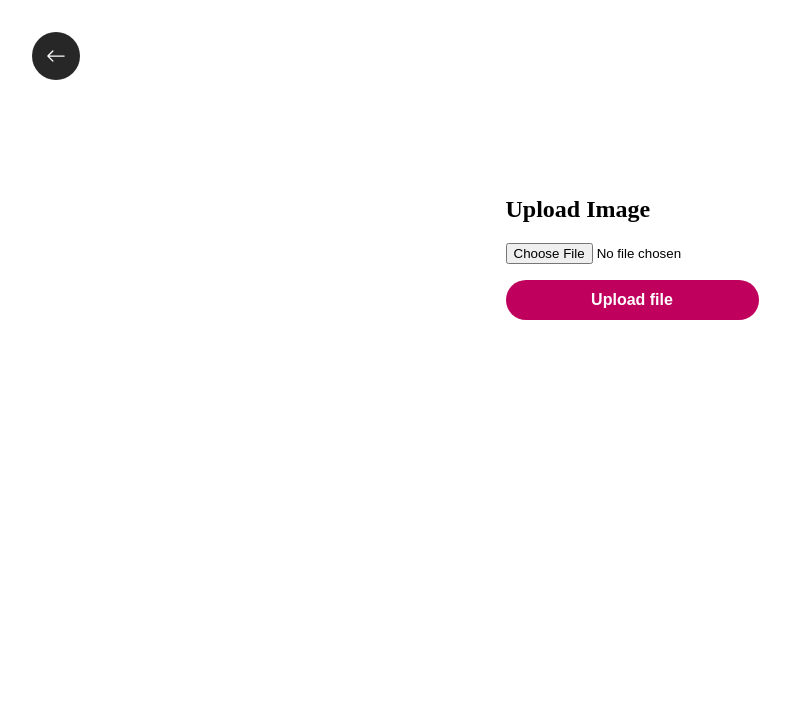
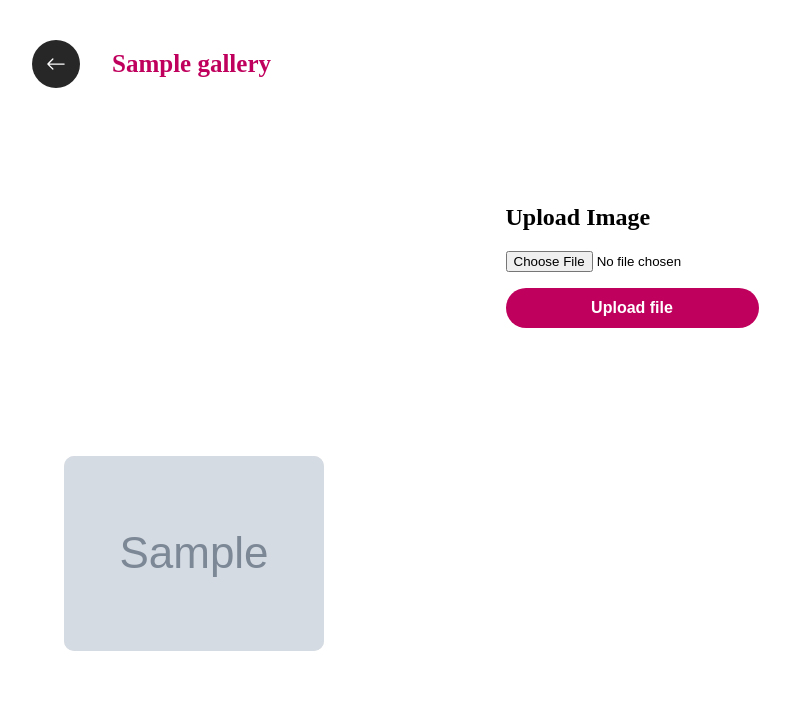
Before and after one commit to Shivamrai15/-image-storage-service-fastapi, a FastAPI app: template templates/gallery.html in a window 1280 px wide. Shown: the top 714 px of the page, without its empty margins (8-798 px from the left). Run offline with FastAPI, Linux system fonts and the light colour scheme; the template is opened without the code that fills it: most values are stand-ins (such as "Sample title", 1, 10 or a date in 2020); grey boxes marked "Sample" are stand-in pictures.

Commit message:
Displaying images in grid structure

```diff
--- a/main.py
+++ b/main.py
@@ -74,6 +74,15 @@ def getUserGalleries (userId):
         return []
 
 
+def getGalleryImages ( galleryId : str ) :
+    try:
+        images = firestore_db.collection('images').where('galleryId', "==", galleryId).get()
+        if len(images) == 0:
+            return None
+        return images
+    except:
+        return None
+
 
 @app.post("/create-gallery", response_class=HTMLResponse)
 async def createGallery( request:Request ):
@@ -104,7 +113,6 @@ async def createGallery( request:Request ):
 
 @app.get("/gallery/{id}")
 async def getGallery( request : Request, id:str ):
-    print(id)
     id_token = request.cookies.get("token")
     error_message = None
     user_token = None
@@ -120,7 +128,9 @@ async def getGallery( request : Request, id:str ):
     if gallery.get('userId') != user_token['user_id']:
         return RedirectResponse("/")
 
-    return templets.TemplateResponse('gallery.html', { 'request' : request, 'user_token': user_token, "gallery": gallery })
+    images = getGalleryImages(galleryId=gallery.id)
+
+    return templets.TemplateResponse('gallery.html', { 'request' : request, 'user_token': user_token, "gallery": gallery, "images": images })
 
 
 
--- a/static/style.css
+++ b/static/style.css
@@ -110,3 +110,53 @@
     border-radius: 100%;
     margin: 2rem;
 }
+
+.images {
+    padding: 4rem;
+    display: grid;
+    grid-template-columns: repeat(4, minmax(0, 1fr));
+    column-gap: 2rem;
+}
+
+.image-card {
+    height: 100%;
+    width: 100%;
+    border-radius: 10px;
+    aspect-ratio: 4/3;
+    overflow: hidden;
+    position: relative;
+    display: flex;
+    justify-content: center;
+    align-items: center;
+    background: #eaeaea;
+}
+
+.image-card img {
+    object-fit: contain;
+    object-position: center;
+}
+
+.warning {
+    padding-top: 6px;
+    padding-left: 12px;
+    padding-bottom: 6px;
+    padding-right: 12px;
+    background-color: #bcbcbc;
+    color: #363636;
+    font-size: 16px;
+    font-weight: 600;
+    border-radius: 20px;
+}
+
+.header {
+    display: flex;
+    flex-direction: row;
+    row-gap: 1rem;
+    align-items: center;
+}
+
+.header div {
+    color: #c0005d;
+    font-size: 25px;
+    font-weight: 800;
+}
--- a/templates/gallery.html
+++ b/templates/gallery.html
@@ -8,11 +8,16 @@
 </head>
 <body>
     <div class="p-4">
-        <a class="back-btn" href="/">
-            <svg xmlns="http://www.w3.org/2000/svg" width="20" height="20" fill="currentColor" class="bi bi-arrow-left" viewBox="0 0 16 16">
-                <path fill-rule="evenodd" d="M15 8a.5.5 0 0 0-.5-.5H2.707l3.147-3.146a.5.5 0 1 0-.708-.708l-4 4a.5.5 0 0 0 0 .708l4 4a.5.5 0 0 0 .708-.708L2.707 8.5H14.5A.5.5 0 0 0 15 8"/>
-            </svg>
-        </a>
+        <header class="header">
+            <a class="back-btn" href="/">
+                <svg xmlns="http://www.w3.org/2000/svg" width="20" height="20" fill="currentColor" class="bi bi-arrow-left" viewBox="0 0 16 16">
+                    <path fill-rule="evenodd" d="M15 8a.5.5 0 0 0-.5-.5H2.707l3.147-3.146a.5.5 0 1 0-.708-.708l-4 4a.5.5 0 0 0 0 .708l4 4a.5.5 0 0 0 .708-.708L2.707 8.5H14.5A.5.5 0 0 0 15 8"/>
+                </svg>
+            </a>
+            <div>
+                {{ gallery.get('name') }}
+            </div>
+        </header>
         <div class="container py-4">
             <form action="/upload/{{ gallery.id }}" method="post" enctype="multipart/form-data" >
                 <h2>Upload Image</h2>
@@ -25,5 +30,21 @@
             </form>
         </div>
     </div>
+    <div>
+        {% if not images %}
+            <div class="container p-4">
+                <div class="warning" >Your gallery is empty</div>
+            </div>
+        {% endif %}
+        {% if images %}
+            <div class="images">
+                {% for image in images %}
+                    <div class="image-card">
+                        <img src="{{ image.get('image') }}" alt="">
+                    </div>
+                {% endfor %}
+            </div>
+        {% endif %}
+    </div>
 </body>
 </html>
```
